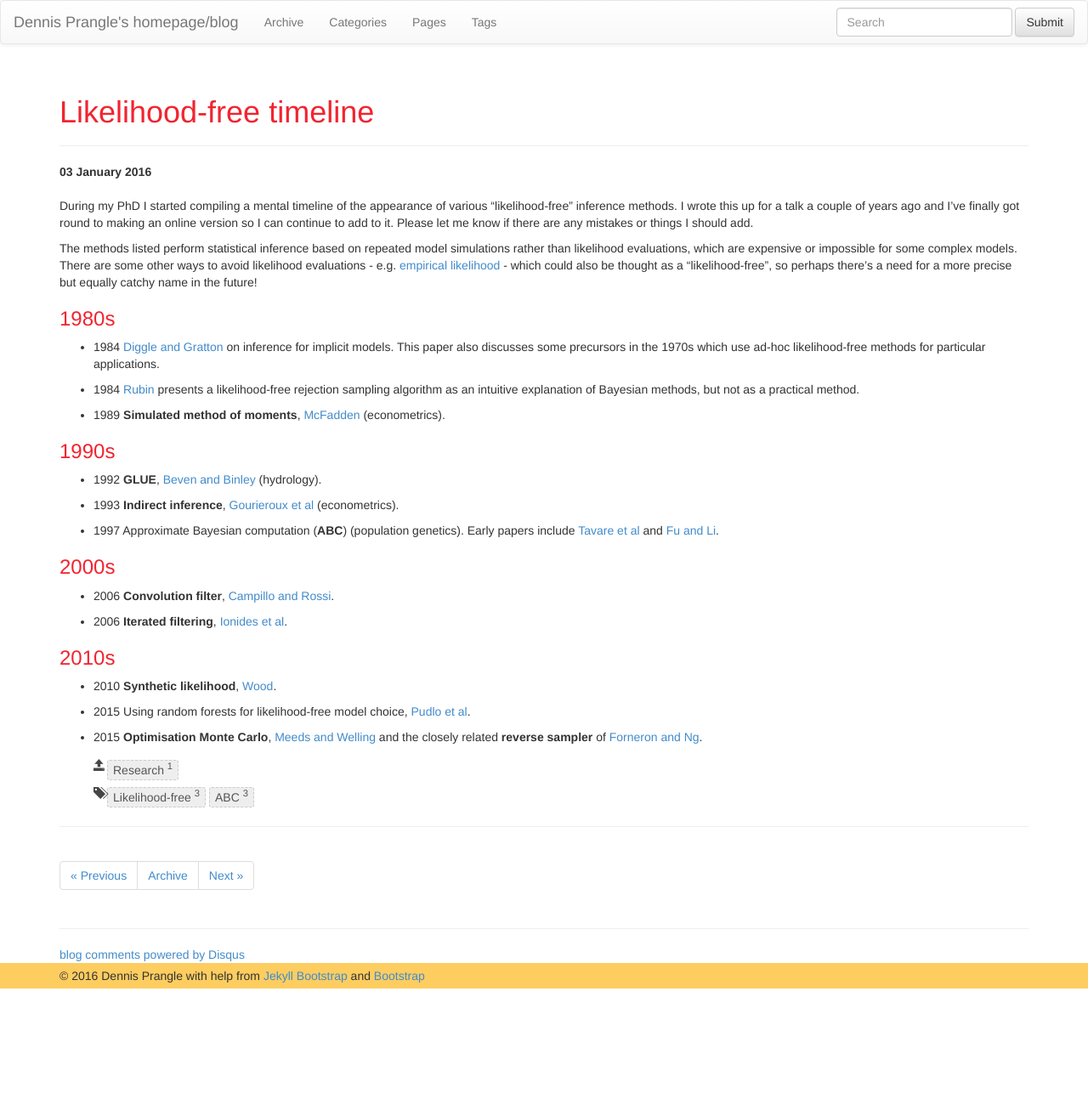
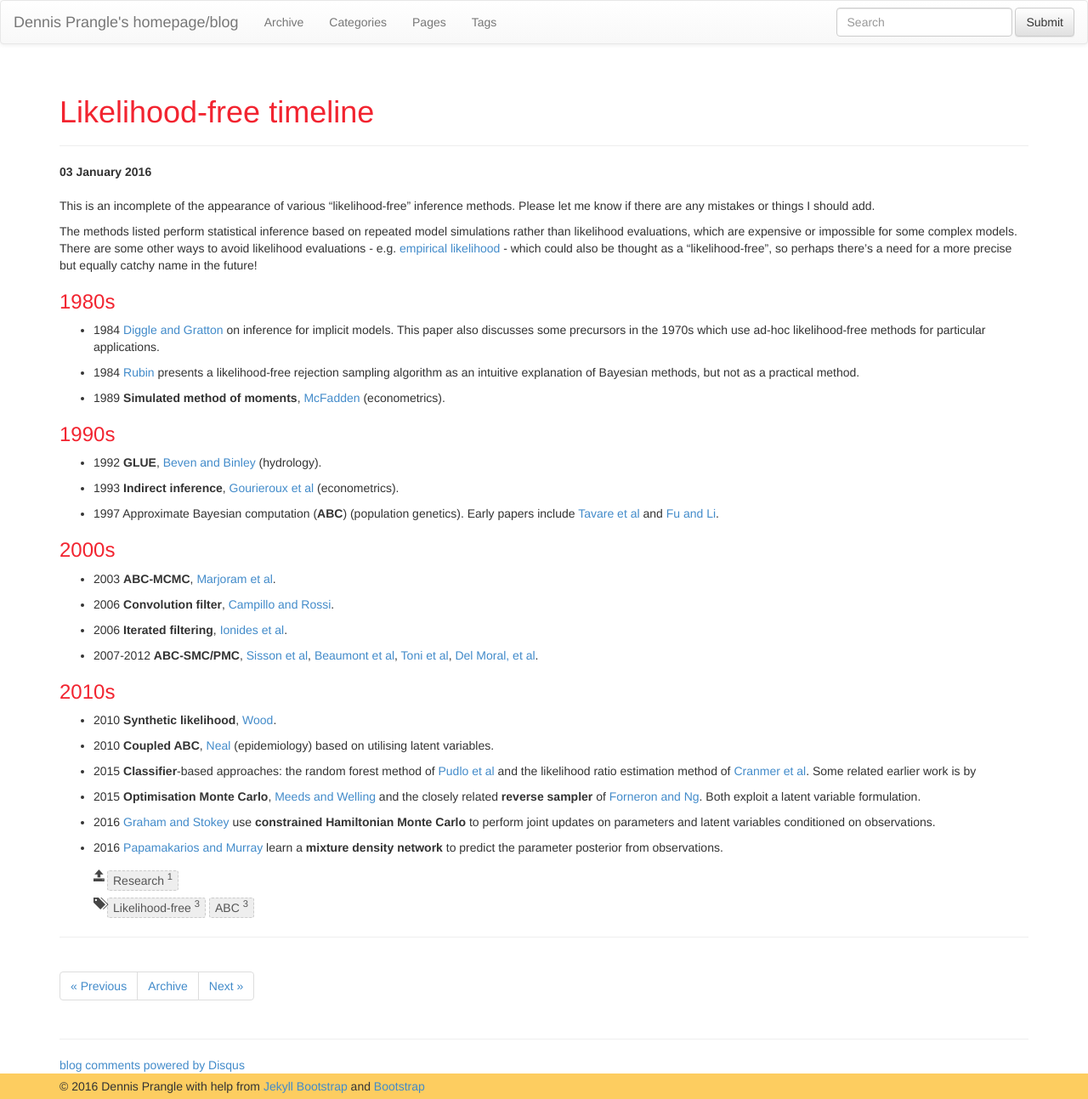
Before and after one commit to dennisprangle/dennisprangle.github.io, a Jekyll site: the page built from _posts/2016-01-03-LFtimeline.md, in a window 1280 px wide. Shown: the whole page at 85% size. Built offline with Jekyll 4.4.1, drawn with Linux system fonts in a browser that asks for light colours; nearby versions of some CDN libraries; comment, search, counter and statistics services are not loaded; before the commit the page ends 1163 px from its top, so only the background shows below that.

Commit message:
Add various post-2000 methods

```diff
--- a/_posts/2016-01-03-LFtimeline.md
+++ b/_posts/2016-01-03-LFtimeline.md
@@ -7,8 +7,7 @@ tags: [Likelihood-free, ABC]
 ---
 {% include JB/setup %}
 
-During my PhD I started compiling a mental timeline of the appearance of various "likelihood-free" inference methods.
-I wrote this up for a talk a couple of years ago and I've finally got round to making an online version so I can continue to add to it.
+This is an incomplete of the appearance of various "likelihood-free" inference methods.
 Please let me know if there are any mistakes or things I should add.
 
 The methods listed perform statistical inference based on repeated model simulations rather than likelihood evaluations, which are expensive or impossible for some complex models.
@@ -32,14 +31,25 @@ There are some other ways to avoid likelihood evaluations - e.g. [empirical like
 
 ### 2000s
 
+- 2003 **ABC-MCMC**, [Marjoram et al](http://www.pnas.org/content/100/26/15324.full).
+
 - 2006 **Convolution filter**, [Campillo and Rossi](http://ieeexplore.ieee.org/xpls/abs_all.jsp?arnumber=4177291).
 
 - 2006 **Iterated filtering**, [Ionides et al](http://www.pnas.org/content/103/49/18438.short).
+
+- 2007-2012 **ABC-SMC/PMC**, [Sisson et al](http://www.pnas.org/content/104/6/1760.full), [Beaumont et al](http://biomet.oxfordjournals.org/content/96/4/983), [Toni et al](http://rsif.royalsocietypublishing.org/content/6/31/187), [Del Moral, et al](http://link.springer.com/article/10.1007/s11222-011-9271-y).
 
 ### 2010s
 
 - 2010 **Synthetic likelihood**, [Wood](http://www.nature.com/nature/journal/v466/n7310/abs/nature09319.html).
 
-- 2015 Using random forests for likelihood-free model choice, [Pudlo et al](http://bioinformatics.oxfordjournals.org/content/early/2015/12/23/bioinformatics.btv684.abstract).
+- 2010 **Coupled ABC**, [Neal](http://link.springer.com/article/10.1007/s11222-010-9216-x) (epidemiology) based on utilising latent variables.
+
+- 2015 **Classifier**-based approaches: the random forest method of [Pudlo et al](http://bioinformatics.oxfordjournals.org/content/early/2015/12/23/bioinformatics.btv684.abstract) and the likelihood ratio estimation method of [Cranmer et al](http://arxiv.org/abs/1506.02169). Some related earlier work is by
 
 - 2015 **Optimisation Monte Carlo**, [Meeds and Welling](http://papers.nips.cc/paper/5881-optimization-monte-carlo-efficient-and-embarrassingly-parallel-likelihood-free-inference) and the closely related **reverse sampler** of [Forneron and Ng](http://arxiv.org/abs/1506.04017).
+Both exploit a latent variable formulation.
+
+- 2016 [Graham and Stokey](http://arxiv.org/abs/1605.07826) use **constrained Hamiltonian Monte Carlo** to perform joint updates on parameters and latent variables conditioned on observations.
+
+- 2016 [Papamakarios and Murray](http://arxiv.org/abs/1605.06376) learn a **mixture density network** to predict the parameter posterior from observations.
```
